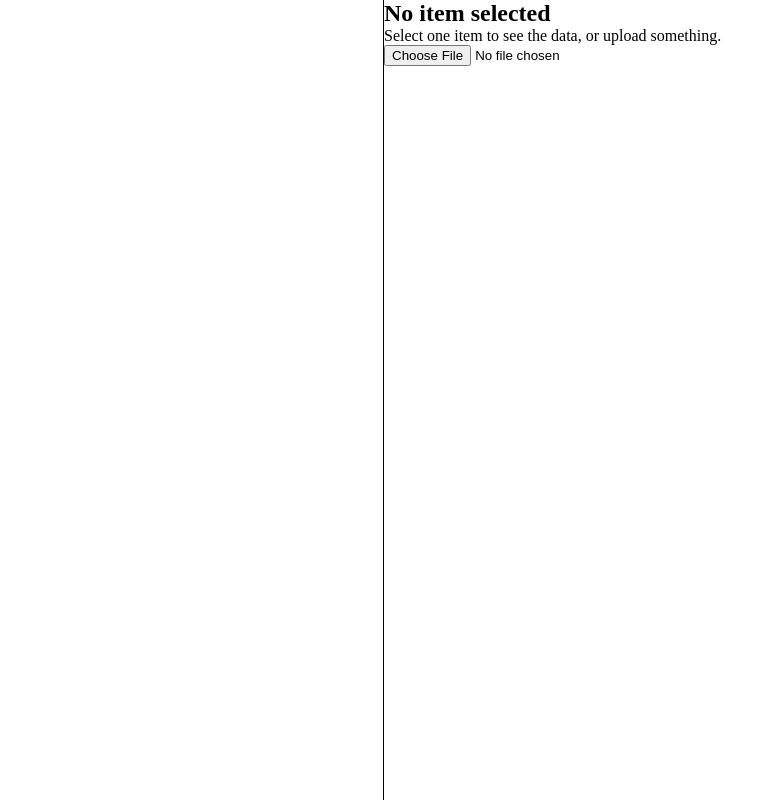
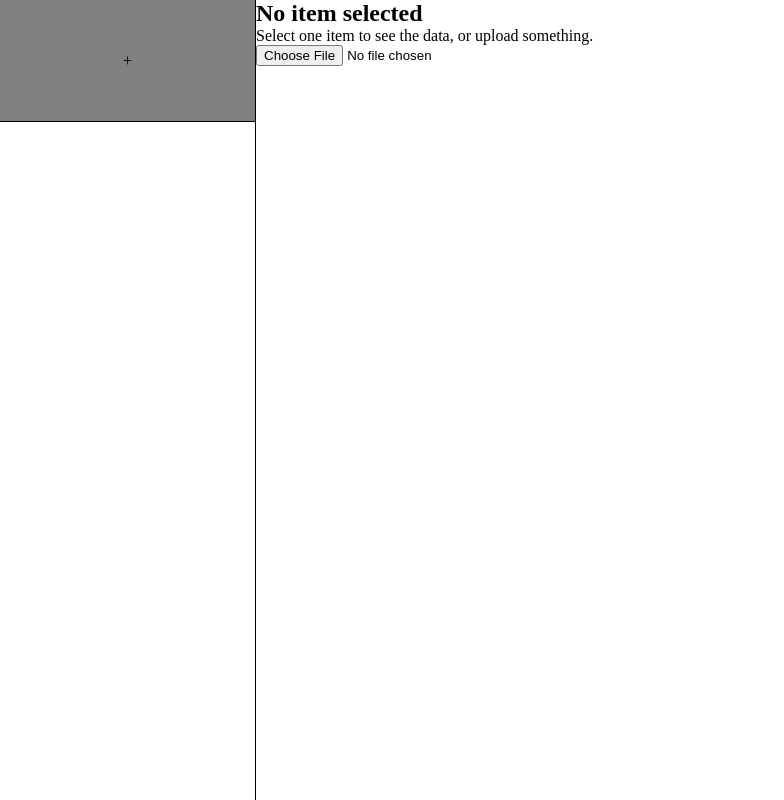
Before and after one commit to mikolertesx/anonymous-vue-app, a Vue app: page / in a window 1280 px wide. Shown: the whole page, without its empty margins (0-784 px from the left). Built offline with nearby package versions, Linux system fonts and the light colour scheme.

Commit message:
Small polish

```diff
--- a/package.json
+++ b/package.json
@@ -15,9 +15,7 @@
   "dependencies": {
     "axios": "^0.21.1",
     "core-js": "^3.6.5",
-    "easy-circular-progress": "^1.0.4",
     "vue": "^3.0.0",
-    "vue-radial-progress": "^0.3.2",
     "vuex": "^4.0.0-rc.2"
   },
   "devDependencies": {
--- a/src/App.vue
+++ b/src/App.vue
@@ -9,8 +9,9 @@
       >
         <p>{{ file.filename }}</p>
         <!-- TODO Add a circle progress bar -->
-        <p>{{ parseInt(file.progress) }}</p>
+        <p>{{ parseInt(file.progress) }}%</p>
       </div>
+      <div class="item" @click="selectItem(null)">+</div>
     </div>
     <main>
       <div v-if="!selectedItem" class="no-item">
@@ -42,7 +43,6 @@ export default {
   },
   methods: {
     selectItem(id) {
-      console.log("File is", id);
       this.selectedId = id;
     },
     submitFile() {
@@ -77,6 +77,7 @@ export default {
 
 .sidebar {
   flex-basis: 30%;
+  max-width: 256px;
   border-right: 1px black solid;
   overflow-y: auto;
 }
@@ -84,6 +85,15 @@ export default {
 .item {
   height: 122px;
   border-bottom: 1px solid black;
+  padding: 12px;
+  display: flex;
+  justify-content: center;
+  align-items: center;
+  flex-direction: column;
+}
+
+.item * {
+  margin: 4px;
 }
 
 .item:hover {
```
Also changed, not shown: 1 other file (tests, documents, lock files or other folders).
